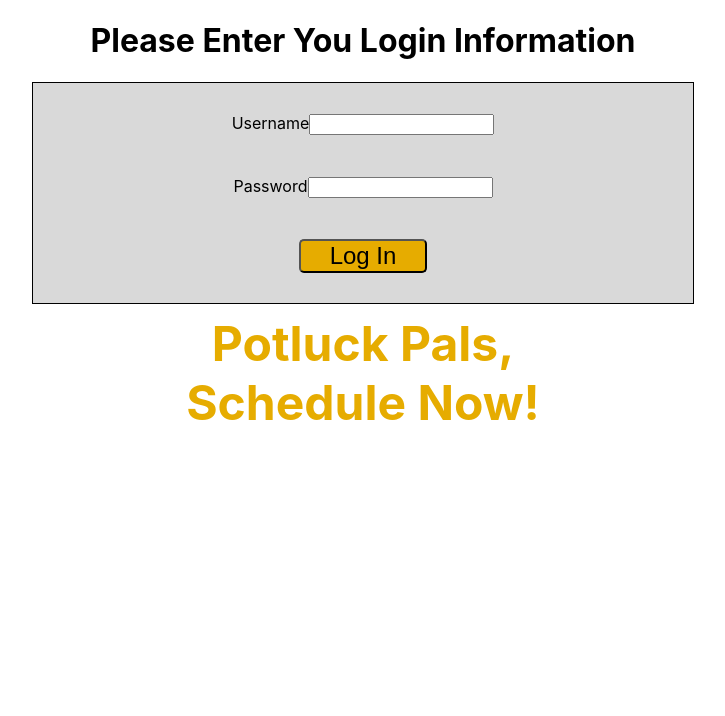
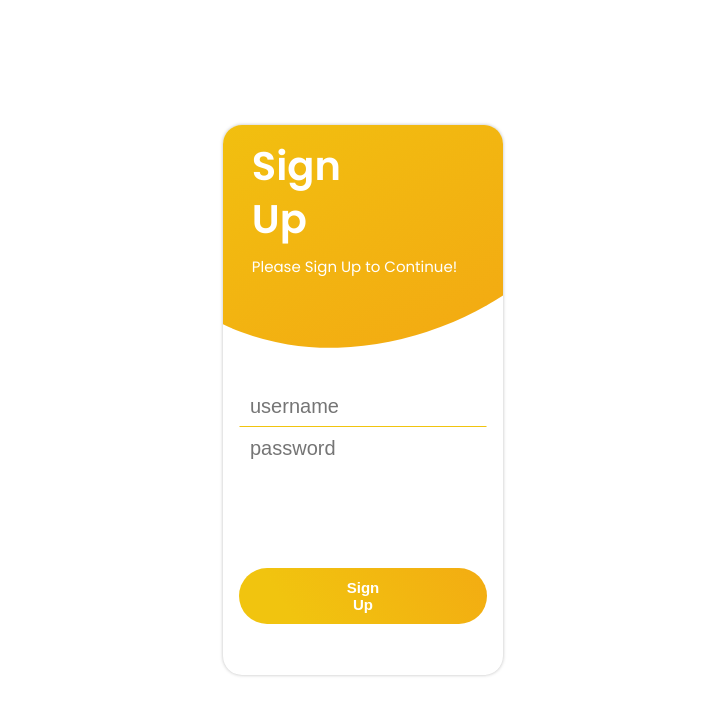
Before and after one commit to 19jlevitre/front-end2, a React (Create React App) app in the folder potluck-planner/: page / in a window 1280 px wide. Shown: the top 716 px of the page, without its empty margins (277-1002 px from the left). Built offline with nearby package versions, Linux system fonts and the light colour scheme.

Commit message:
Sign Up Page created

```diff
--- a/potluck-planner/package.json
+++ b/potluck-planner/package.json
@@ -7,8 +7,11 @@
     "@testing-library/react": "^11.2.7",
     "@testing-library/user-event": "^12.8.3",
     "axios": "^0.24.0",
+    "framer-motion": "^5.3.0",
     "react": "^17.0.2",
     "react-dom": "^17.0.2",
+    "react-router": "^6.0.2",
+    "react-router-dom": "^6.0.2",
     "react-scripts": "4.0.3",
     "styled-components": "^5.3.3",
     "web-vitals": "^1.1.2"
--- a/potluck-planner/src/App.js
+++ b/potluck-planner/src/App.js
@@ -1,26 +1,22 @@
-import logo from './logo.svg';
 import './App.css';
+import styled from 'styled-components';
+import { AccountBox } from './Components/accountBox';
 
+const AppContainer = styled.div`
+width: 100%;
+height: 100%;
+display: flex;
+flex-direction: column;
+align-items: center;
+justify-content: center;
+`;
 
 
 function App() {
   return (
-    <div className="App">
-      <header className="App-header">
-        <img src={logo} className="App-logo" alt="logo" />
-        <p>
-          Edit <code>src/App.js</code> and save to reload.
-        </p>
-        <a
-          className="App-link"
-          href="https://reactjs.org"
-          target="_blank"
-          rel="noopener noreferrer"
-        >
-          Learn React
-        </a>
-      </header>
-    </div>
+  <AppContainer>
+    <AccountBox />
+  </AppContainer>
   );
 }
 
--- /dev/null
+++ b/potluck-planner/src/Components/accountBox/common.js
@@ -0,0 +1,77 @@
+import styled from "styled-components";
+
+export const BoxContainer = styled.div`
+    width: 100%;
+    display: flex;
+    flex-direction: column;
+    align-items: center;
+    margin-top: 10px;
+    `;
+
+export const FormContainer = styled.div`
+    width: 100%;
+    display: flex;
+    flex-direction: column;
+    `;
+
+export const MutedLink = styled.a`
+    font-size: 12px;
+    color: rgb(200, 200, 200, 0.8);
+    font-weight: 500;
+    text-decoration: none;
+    `;
+
+export const BoldLink = styled.a`
+    font-size: 12px;
+    color: rgb(241, 196, 15);
+    font-weight: 500;
+    text-decoration: none;
+    `;
+
+export const Input = styled.input`
+    width: 100%;
+    height: 42px;
+    outline: none;
+    border: 1px solid transparent;
+    padding: 0px 10px;
+    border-bottom: 1.4px solid transparent;
+    transition: all 200ms ease-in-out;
+    font-size: 20px;
+
+&:placeholder {
+    color: rgba(200, 200, 200, 1);
+}
+
+&:not(:last-of-type){
+    border-bottom: 1.5px solid rgb(241, 196, 15);
+}
+
+
+&:focus {
+    outline: none;
+    border-bottom: 2px solid rgba(200, 200, 200, 0.8);
+}
+`;
+
+export const SubmitButton = styled.button`
+    width: 100%;
+    margin-top: 40%;
+    padding: 11px 40%;
+    color: #fff;
+    font-size: 15px;
+    font-weight: 800;
+    border: none;
+    border-radius: 100px 100px 100px 100px;
+    cursor: pointer;
+    transition: all, 240ms ease-in-out;
+    background: rgb(241, 196, 15);
+    background: linear-gradient(
+        58deg,
+        rgba(241, 196, 15, 1) 20%,
+        rgba(243, 172, 18, 1) 100%
+        );
+
+    &:hover {
+        filter: brightness(1.03);
+    }
+    `;
--- /dev/null
+++ b/potluck-planner/src/Components/accountBox/index.js
@@ -0,0 +1,87 @@
+import React from 'react';
+import styled from 'styled-components';
+import { SignupForms } from './signupforms';
+
+const BoxContainer = styled.div`
+    width: 280px;
+    min-height: 550px;
+    display: flex;
+    flex-direction: column;
+    border-radius: 19px;
+    background-color: #fff;
+    box-shadow: 0 0 3.5px rgba(15, 15, 15, 0.28);
+    position: relative;
+    overflow: hidden;
+    `;
+
+const TopContainer = styled.div`
+    width: 100%;
+    height: 250px;
+    display: flex;
+    flex-direction: column;
+    justify-content: center;
+    padding: 0 1.8em;
+    padding-bottom: 5em;
+    `;
+
+const BackDrop = styled.div`
+    width: 160%;
+    height: 550px;
+    position: absolute;
+    display: flex;
+    flex-direction: column;
+    border-radius: 50%;
+    transform: rotate(60deg);
+    top: -290px;
+    left: -70px;
+    background: rgb(241,196,15);
+    background: linear-gradient(90deg, rgba(241,196,15,1) 20%, rgba(243,172,18,1) 100%);
+    `;
+
+    const HeaderContainer = styled.div`
+        width: 100%;
+        display: flex;
+        flex-direction: column;
+        `;
+
+    const HeaderText = styled.h2`
+        font-size: 40px;
+        font-weight: 600;
+        line-height: 1.24;
+        color: #fff;
+        z-index: 10;
+        margin: 0;
+        margin-bottom: 3px;
+        `;
+
+    const SmallText = styled.h5`
+        color: #fff;
+        font-weight: 500;
+        font-size: 15px;
+        z-index: 10;
+        margin: 0;
+        margin-top: 7px;
+        `;
+
+    const InnerContainer = styled.div`
+        width: 100%;
+        display: flex;
+        flex-direction: column;
+        padding: 0 1.0rem;
+        `;
+
+    export function AccountBox(props) {
+        return <BoxContainer>
+            <TopContainer>
+                <BackDrop />
+                <HeaderContainer>
+                    <HeaderText>Sign</HeaderText>
+                    <HeaderText>Up</HeaderText>
+                    <SmallText>Please Sign Up to Continue!</SmallText>
+                </HeaderContainer>
+            </TopContainer>
+            <InnerContainer>
+                <SignupForms />
+            </InnerContainer>
+        </BoxContainer>
+    }
--- /dev/null
+++ b/potluck-planner/src/Components/accountBox/signupforms.js
@@ -0,0 +1,14 @@
+import React from 'react';
+import { BoxContainer, FormContainer, Input, SubmitButton } from './common';
+
+export function SignupForms(props) {
+    return (
+        <BoxContainer>
+            <FormContainer>
+                <Input type="username" placeholder="username" />
+                <Input type="password" placeholder="password" />
+                <SubmitButton type="submit">Sign Up</SubmitButton>
+            </FormContainer>
+        </BoxContainer>
+    )
+}
--- a/potluck-planner/src/index.css
+++ b/potluck-planner/src/index.css
@@ -1,9 +1,20 @@
+@import url("https://fonts.googleapis.com/css2?family=Poppins:wght@400;600;700;800&display=swap");
+
+html,
+body {
+  width: 100%;
+  height: 100%;
+  overflow: hidden;
+}
+
+* {
+  box-sizing: border-box;
+}
+
 body {
   margin: 0;
-  font-family: -apple-system, BlinkMacSystemFont, 'Segoe UI', 'Roboto', 'Oxygen',
-    'Ubuntu', 'Cantarell', 'Fira Sans', 'Droid Sans', 'Helvetica Neue',
-    sans-serif;
-  -webkit-font-smoothing: antialiased;
+  font-family: "Poppins", -apple-system, "BlinkMacSystemFont", "Segoe UI", "Roboto", "Oxygen", "Ubuntu", "Cantarell", "Fira Sans", "Droid Sans", "Helvetica Neue", sans-serif;
+  -webkit-font-smoothing: antialiased; /* Safari*/
   -moz-osx-font-smoothing: grayscale;
 }
 
@@ -11,3 +22,8 @@ code {
   font-family: source-code-pro, Menlo, Monaco, Consolas, 'Courier New',
     monospace;
 }
+
+#root {
+  width: 100%;
+  height: 100%;
+}
--- a/potluck-planner/src/index.js
+++ b/potluck-planner/src/index.js
@@ -3,11 +3,12 @@ import ReactDOM from 'react-dom';
 import './index.css';
 import App from './App';
 import reportWebVitals from './reportWebVitals';
-import Login from './Components/LogIn';
+
+
 
 ReactDOM.render(
   <React.StrictMode>
-    <Login />
+    <App />
   </React.StrictMode>,
   document.getElementById('root')
 );
```
Also changed, not shown: potluck-planner/src/Components/Registration.js (deleted), 1 other file (tests, documents, lock files or other folders).
